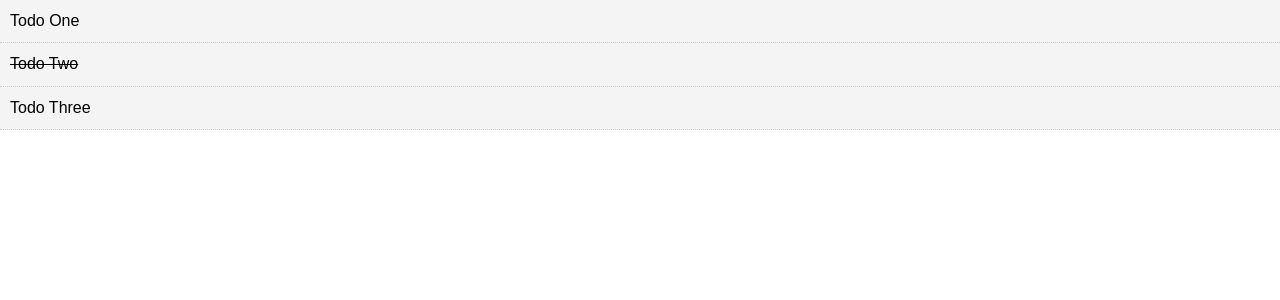
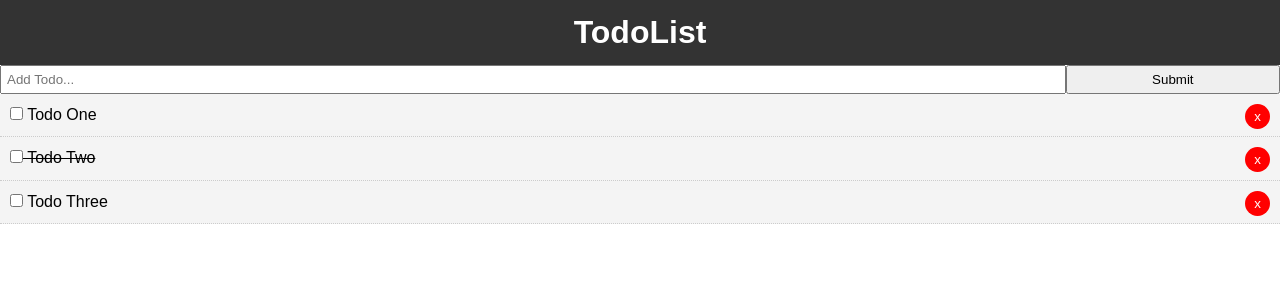
Before and after one commit to Ellinor-Carlberg/vuejs-crash-course, a Vue app: page / in a window 1280 px wide. Shown: the top 300 px of the page. Built offline with nearby package versions, Linux system fonts and the light colour scheme.

Commit message:
Header and AddTodo components

```diff
--- a/src/App.vue
+++ b/src/App.vue
@@ -1,15 +1,23 @@
 <template>
   <div id="app">
-    <Todos v-bind:todos="todos"/>
+    <Header />
+    <AddTodo />
+    <Todos v-bind:todos="todos" v-on:del-todo="deleteTodo"/>
   </div>
 </template>
 
 <script>
-import Todos from './components/Todos.vue'
+import Header from './components/layout/Header';
+import AddTodo from './components/AddTodo'
+import Todos from './components/Todos.vue';
+
 export default {
   name: 'App',
   components: {
+    Header,
+    AddTodo,
     Todos
+
   },
   data() {
     return {
@@ -31,8 +39,14 @@
         },
       ]
     }
+  },
+  methods: {
+    deleteTodo(id) {
+      this.todos = this.todos.filter( todo => todo.id !== id);
+    }
   }
 }
+
 </script>
 
 
--- /dev/null
+++ b/src/components/AddTodo.vue
@@ -0,0 +1,28 @@
+<template>
+    <div>
+        <form >
+            <input type="text" name="title" placeholder="Add Todo...">
+            <input type="submit" value="Submit" class="btn">
+
+        </form>
+    </div>
+</template>
+
+<script>
+export default {
+    name: 'AddTodo'
+}
+</script>
+
+<style scoped>
+ form {
+    display: flex;
+  }
+  input[type="text"] {
+    flex: 10;
+    padding: 5px;
+  }
+  input[type="submit"] {
+    flex: 2;
+  }
+</style>
--- a/src/components/TodoItem.vue
+++ b/src/components/TodoItem.vue
@@ -1,13 +1,21 @@
 <template>
   <div class="todo-item" v-bind:class="{'is-complete': todo.completed}">
-     <p>{{todo.title}}</p>
+     <p>
+         <input type="checkbox" v-on:change="markComplete">
+         {{todo.title}}
+         <button @click="$emit('del-todo', todo.id)" class="del">x</button></p>
   </div>
 </template>
 
 <script>
 export default {
     name: "TodoItem",
-    props: ["todo"]
+    props: ["todo"],
+    methods: {
+        markComplete() {
+            this.todo.completed =!this.todo.completed;
+        }
+    }
 }
 </script>
 
--- a/src/components/Todos.vue
+++ b/src/components/Todos.vue
@@ -1,7 +1,7 @@
 <template>
   <div>
       <div v-bind:key="todo" v-for="todo in todos" >
-        <TodoItem v-bind:todo="todo"/>
+        <TodoItem v-bind:todo="todo" v-on:del-todo="$emit('del-todo', todo.id)"/>
       </div>
 
   </div>
--- /dev/null
+++ b/src/components/layout/Header.vue
@@ -0,0 +1,26 @@
+<template>
+    <header class="header">
+       <h1>TodoList</h1>
+    </header>
+</template>
+
+<script>
+export default {
+    name: "Header"
+}
+</script>
+
+<style scoped>
+.header {
+    background: #333;
+    color: #fff;
+    text-align: center;
+    padding: 10px;
+  }
+  .header a {
+    color: #fff;
+    padding-right: 5px;
+    text-decoration: none;
+  }
+
+</style>
```
